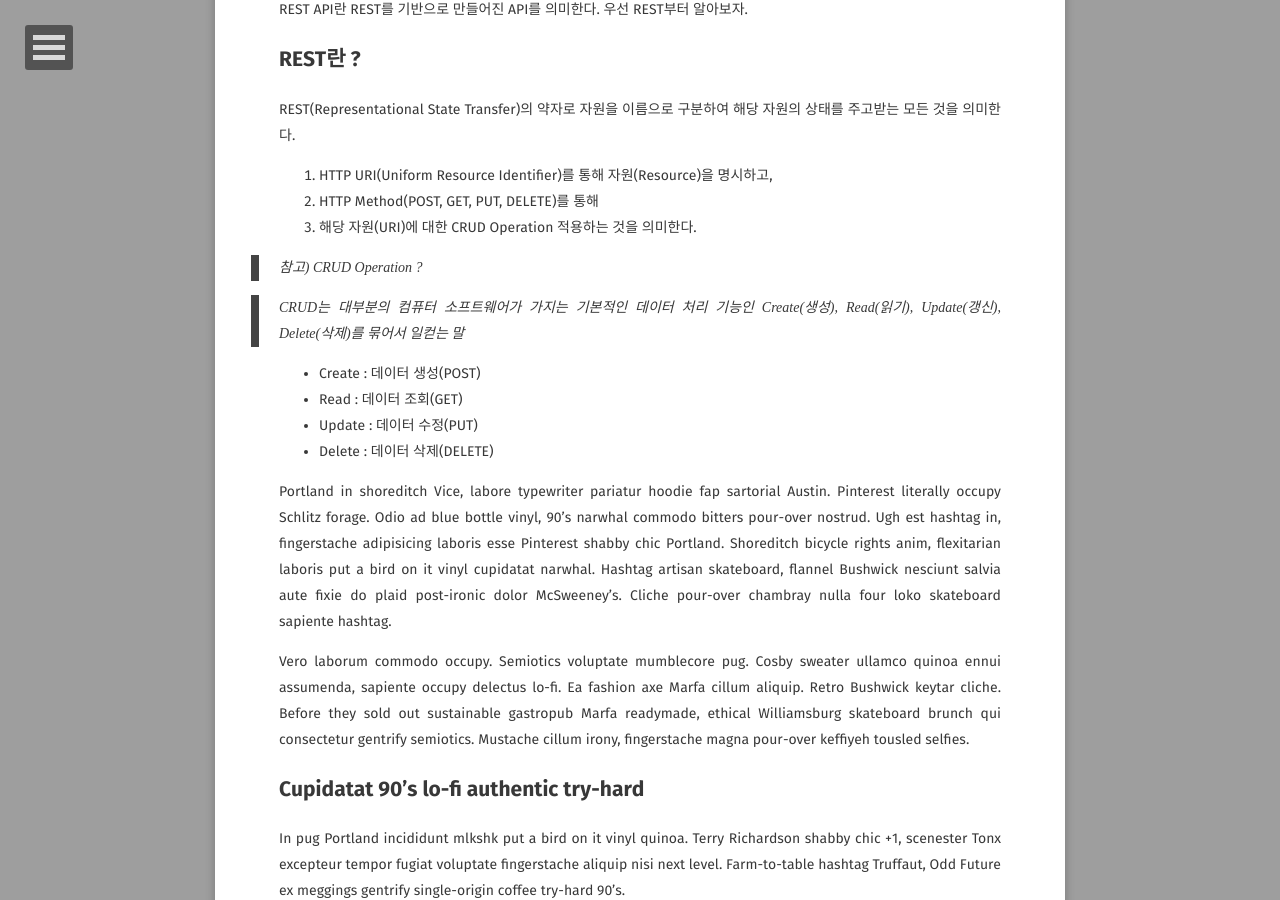
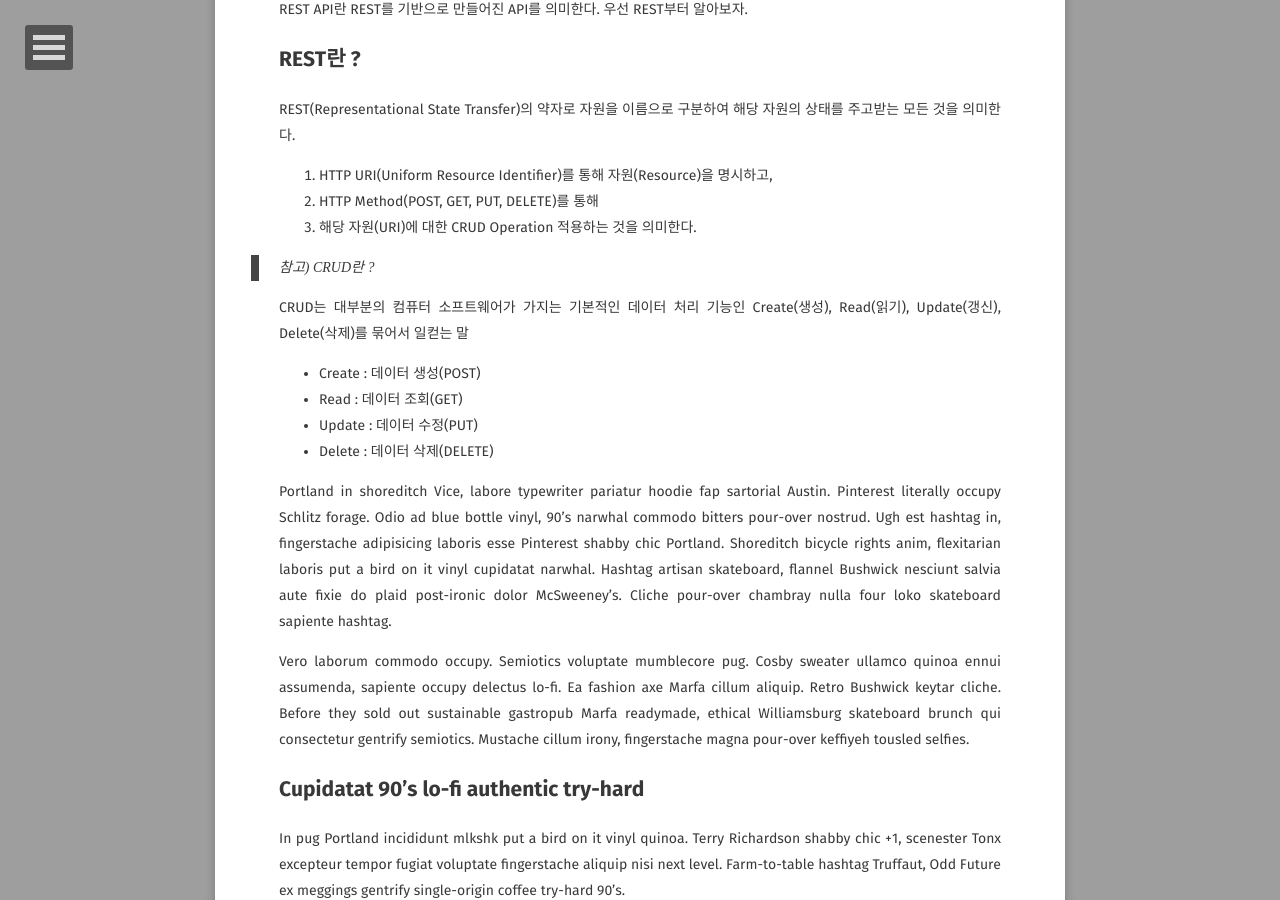
Before and after one commit to GayeonYoon/GayeonYoon.github.io, a Jekyll site: the page built from _posts/2021-07-04-RESTAPI-POST_1.md, in a window 1280 px wide and 900 px high, scrolled down 373 px. Built offline with Jekyll 4.4.1, drawn with Linux system fonts in a browser that asks for light colours; some web fonts are replaced; comment, search, counter and statistics services are not loaded.

Commit message:
Update 2021-07-04-RESTAPI-POST_1.md

```diff
--- a/_posts/2021-07-04-RESTAPI-POST_1.md
+++ b/_posts/2021-07-04-RESTAPI-POST_1.md
@@ -19,10 +19,9 @@ REST(Representational State Transfer)의 약자로 자원을 이름으로 구분
 2. HTTP Method(POST, GET, PUT, DELETE)를 통해
 3. 해당 자원(URI)에 대한 CRUD  Operation 적용하는 것을 의미한다.
 
-> 참고) CRUD Operation ?
+> 참고) CRUD란 ?
 
-> CRUD는 대부분의 컴퓨터 소프트웨어가 가지는 기본적인 데이터 처리 기능인 Create(생성), Read(읽기), Update(갱신), Delete(삭제)를 묶어서 일컫는 말
-
+ CRUD는 대부분의 컴퓨터 소프트웨어가 가지는 기본적인 데이터 처리 기능인 Create(생성), Read(읽기), Update(갱신), Delete(삭제)를 묶어서 일컫는 말
 
 * Create : 데이터 생성(POST)
 * Read : 데이터 조회(GET)
```
